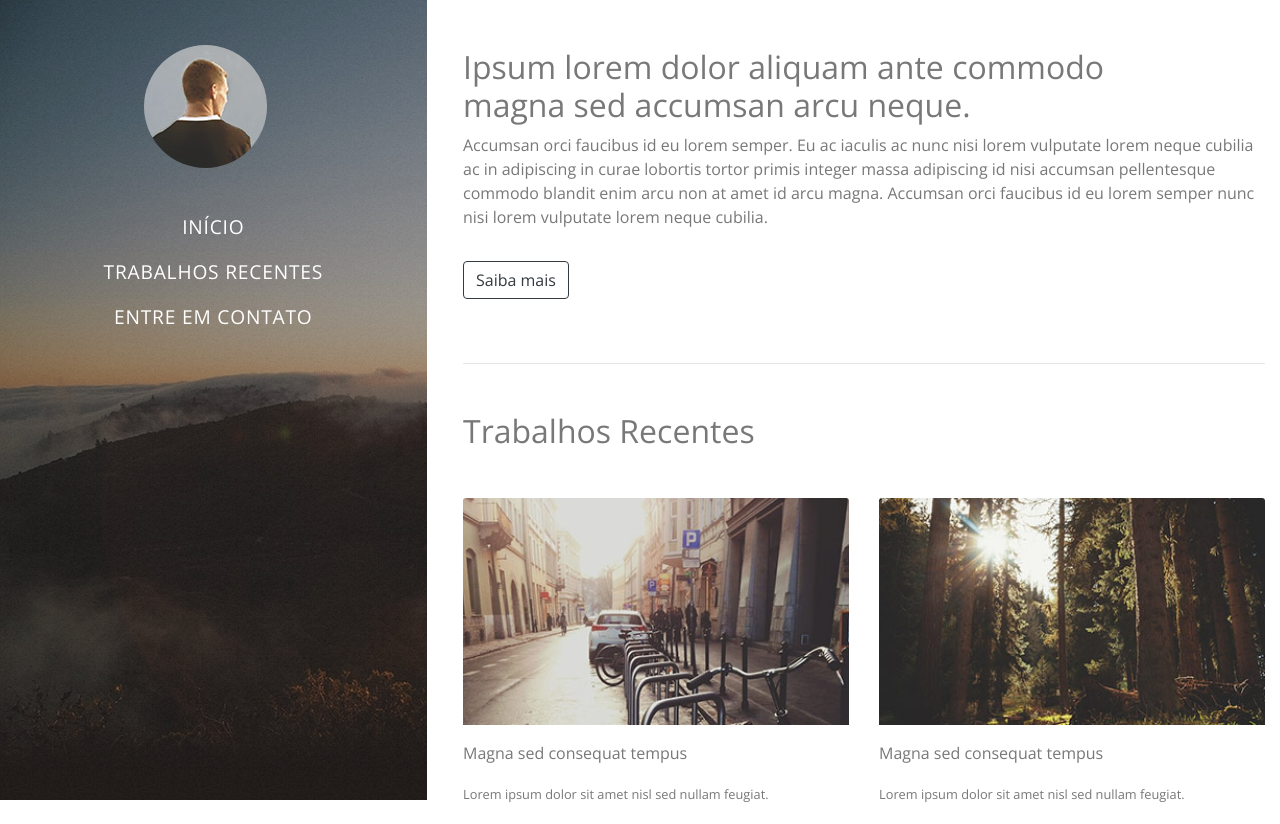
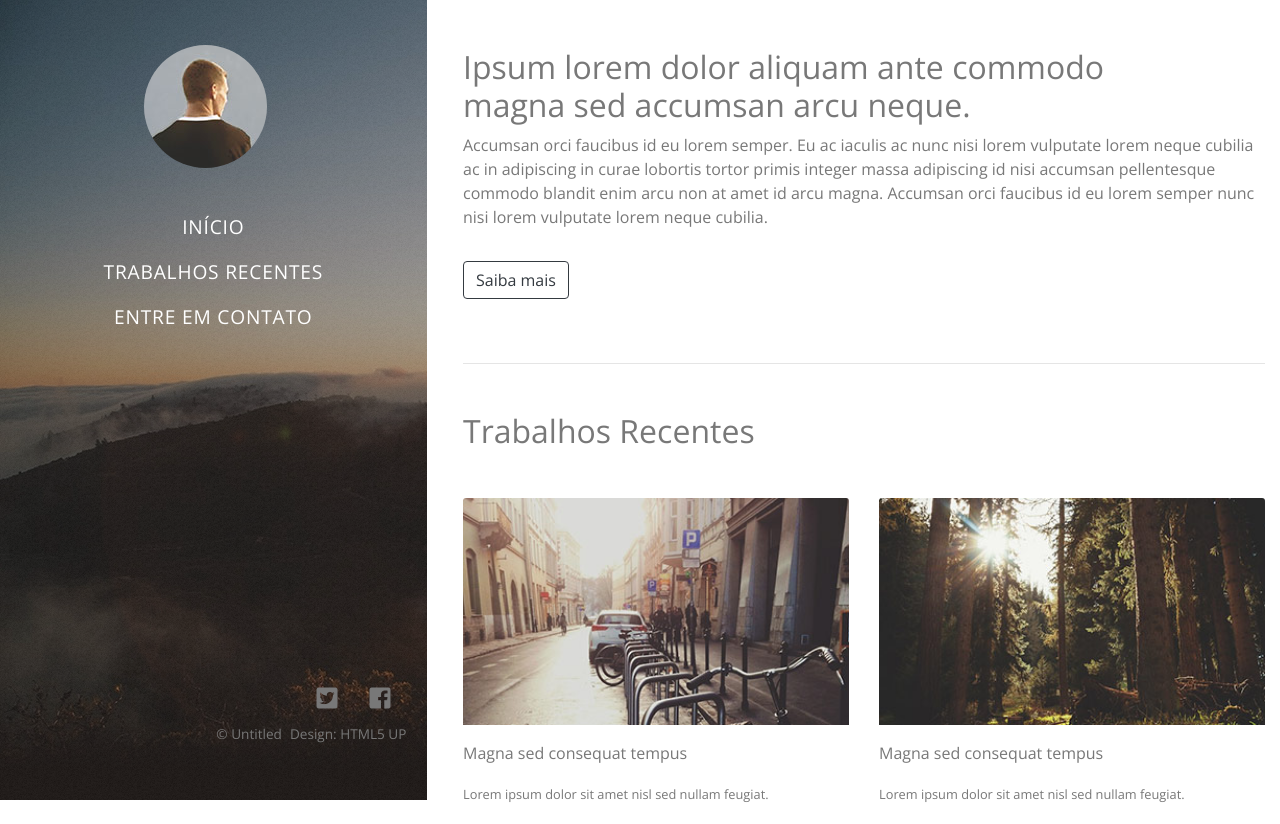
Before and after one commit to alansvieceli/curso-bootstrap, a plain HTML site: page projeto03/index.html in a window 1280 px wide. Shown: the top 824 px of the page. Drawn offline with nearby package versions, Linux system fonts and the light colour scheme.

Commit message:
Customização - Ajustes

```diff
--- a/projeto03/css/estilos.css
+++ b/projeto03/css/estilos.css
@@ -103,7 +103,7 @@ body {
     background-attachment: scroll;
     background-position: top left;
     background-repeat: repeat, no-repeat;
-    background-size: auto, auto 100%;
+    background-size: auto, cover;
     color: rgba(255, 255, 255, .5);
     text-align: center;
   }
@@ -126,4 +126,14 @@ body {
     flex-direction: column;
     width: 100%;
   }
+
+  .footer {
+    position: fixed;
+    bottom: 3rem;
+    left: 0;
+    width: 33%;
+    background-color: transparent;
+    z-index: 1031;
+  }
+
 }
--- a/projeto03/index.html
+++ b/projeto03/index.html
@@ -19,7 +19,7 @@
 
 <body id="topo">
 
-  <nav class="navbar navbar-expand-lg navbar-dark bg-dark fixed-top" id="sideNav">
+  <nav class="navbar navbar-expand-lg navbar-dark fixed-top" id="sideNav">
     <a class="navbar-brand" href="#topo">
       <span class="d-block d-lg-none">Alan Vieceli</span>
       <span class="d-none d-lg-block "><img src="images/avatar.jpg" alt="Alan Vieceli" class="rounded-circle img-profile"></span>
@@ -184,7 +184,7 @@
   </div>
   <!--container fluid-->
 
-  <footer class="footer bg-dark">
+  <footer class="footer">
     <ul class="nav justify-content-end d-flex">
       <li class="nav-item">
         <a href="" class="nav-link icon-link">
```
